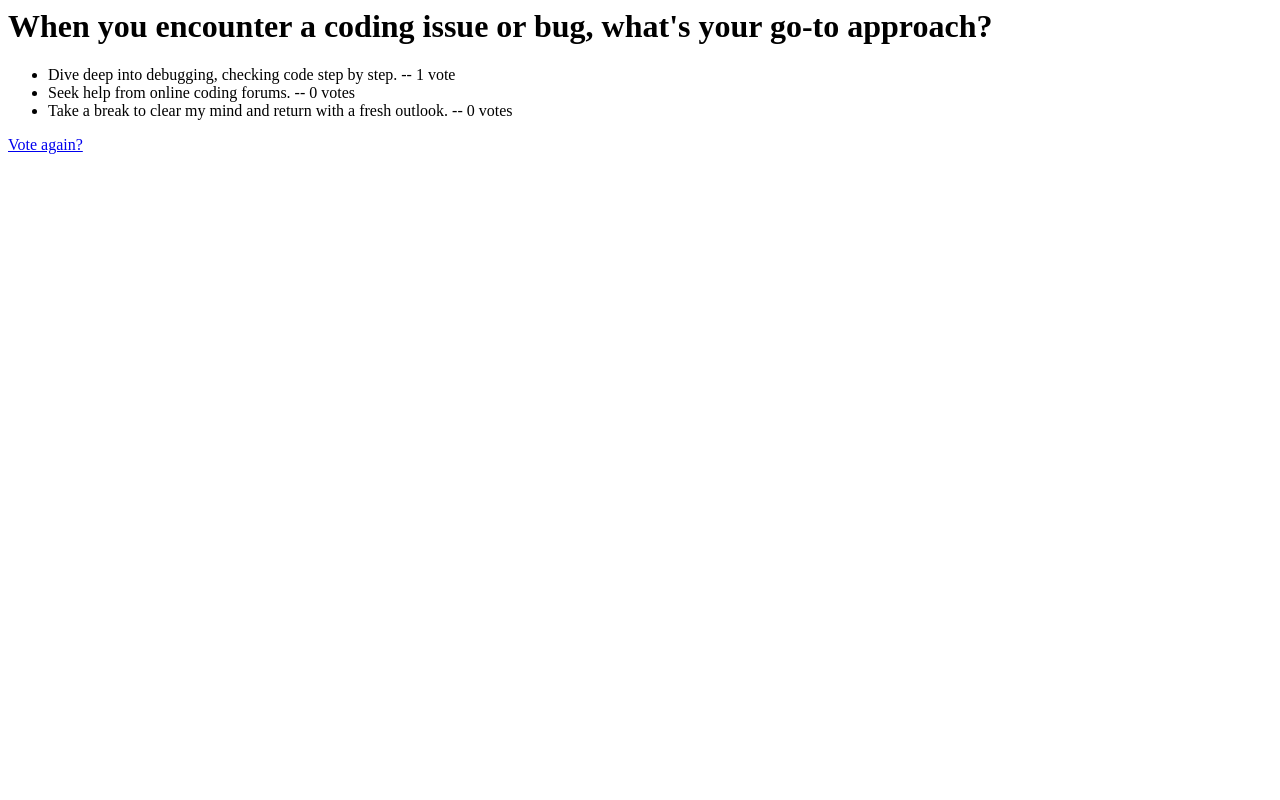
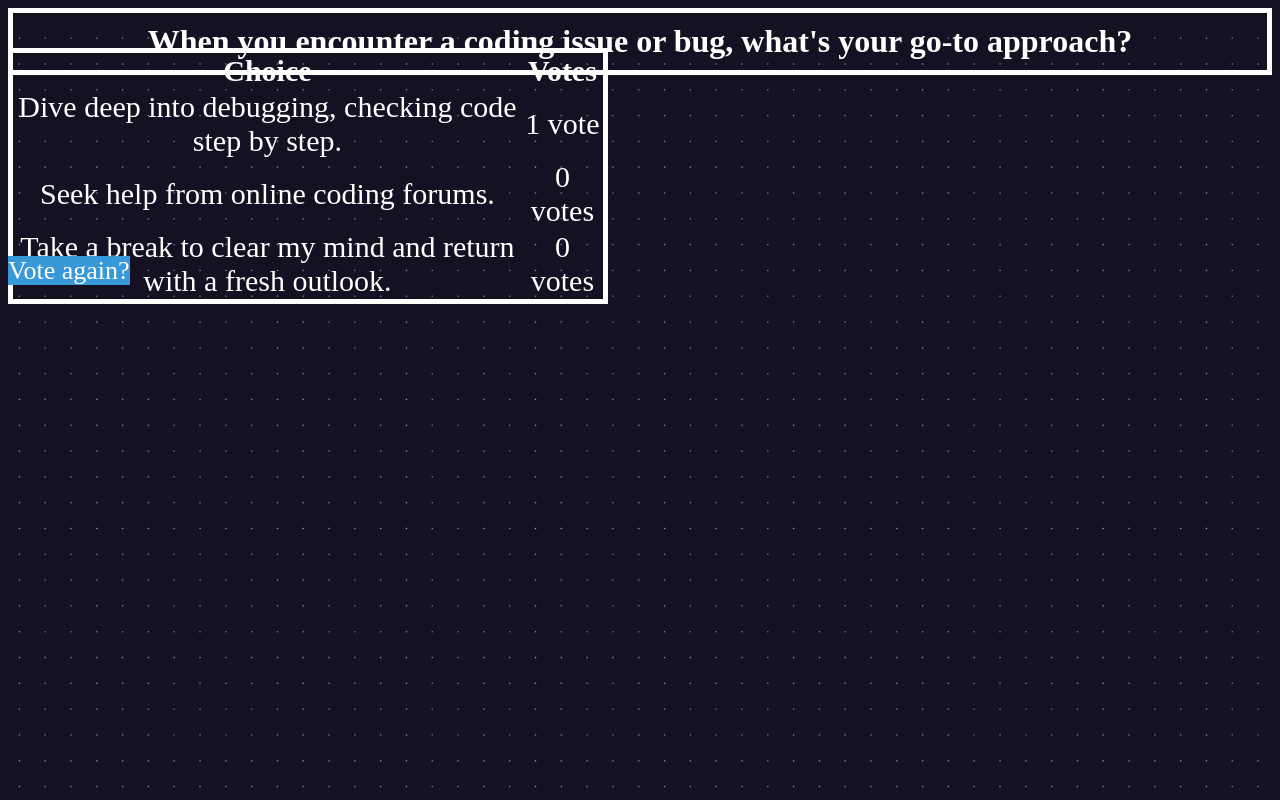
Before and after one commit to Qosanglesz/ku-polls, a Django app: page /polls/2/results/ in a window 1280 px wide. Run offline with Django 4.2, Linux system fonts and the light colour scheme; data comes from the database, SQL or seed files in the repository.

Commit message:
Html and Css for better appearance

```diff
--- a/polls/static/polls/style.css
+++ b/polls/static/polls/style.css
@@ -1,7 +1,97 @@
 li a {
-    color: green;
+    color: white;
+    font-size: 30px;
+    line-height: 36px;
 }
 
 body {
     background: white url("images/background.png") no-repeat;
+    background-size: cover;
 }
+
+ul {
+    color: white;
+    font-size: 30px;
+}
+
+.Topic {
+    font-size: 24px;
+    line-height: 26px;
+    color: greenyellow;
+    text-align: center;
+    border: 5px solid white;
+    padding: 10px;
+}
+
+.Detail{
+    color: white;
+    font-size: 24px;
+    line-height: 36px;
+}
+
+#question {
+    font-size: 18px;
+    border: 5px solid white;
+    padding: 10px;
+    text-align: center;
+}
+
+#vote_btn {
+    width: 120px;
+    height: 30px;
+    font-size: 18px;
+    background-color: white;
+    color: black;
+    border: none;
+    cursor: pointer;
+}
+
+#error_msg {
+    background-color: rgb(206, 78, 78);
+    color: white;
+    font-size: 30px;
+    padding: 10px;
+    margin-bottom: 10px;
+}
+
+#available_polls {
+    color: greenyellow;
+    font-size: 22px;
+}
+
+.questionResult {
+    border: 5px solid white;
+    padding: 10px;
+    text-align: center;
+
+}
+
+.table-container {
+    display: flex;
+    align-items: center;
+    height: 20vh;
+}
+
+table {
+    color: white;
+    font-size: 30px;
+    width: 100%;
+    max-width: 600px;
+    text-align: center;
+    border-collapse: collapse;
+    border: 5px solid white;
+}
+
+.center-link a {
+    color: white;
+    font-size: 26px;
+    text-decoration: none;
+    transition: color 0.3s;
+    background-color: rgb(57, 153, 216);
+}
+
+
+.center-link a:hover {
+    color: #00ff00;
+    text-decoration: underline;
+}
--- a/polls/templates/polls/index.html
+++ b/polls/templates/polls/index.html
@@ -1,5 +1,9 @@
 {% load static %}
 <link rel="stylesheet" href="{% static 'polls/style.css' %}">
+<div class="Topic">
+    <h1>-KU Polls-</h1>
+</div>
+<div id="available_polls"><h2>Available Polls</h2></div>
 {% if latest_question_list %}
     <ul>
     {% for question in latest_question_list %}
--- a/polls/templates/polls/results.html
+++ b/polls/templates/polls/results.html
@@ -1,9 +1,26 @@
-<h1>{{ question.question_text }}</h1>
-
-<ul>
-{% for choice in question.choice_set.all %}
-    <li>{{ choice.choice_text }} -- {{ choice.votes }} vote{{ choice.votes|pluralize }}</li>
-{% endfor %}
-</ul>
-
-<a href="{% url 'polls:detail' question.id %}">Vote again?</a>
+{% load static %}
+<link rel="stylesheet" href="{% static 'polls/style.css' %}">
+<h1 style="color: white;" class="questionResult">
+    {{ question.question_text }}
+</h1>
+<div class="table-container">
+<table>
+    <thead>
+        <tr>
+            <th>Choice</th>
+            <th>Votes</th>
+        </tr>
+    </thead>
+    <tbody>
+        {% for choice in question.choice_set.all %}
+            <tr>
+                <td>{{ choice.choice_text }}</td>
+                <td>{{ choice.votes }} vote{{ choice.votes|pluralize }}</td>
+            </tr>
+        {% endfor %}
+    </tbody>
+</table>
+</div>
+<div class="center-link">
+    <a href="{% url 'polls:detail' question.id %}">Vote again?</a>
+</div>
```
Also changed, not shown: polls/templates/polls/detail.html (+7 -3 lines), polls/static/polls/images/background.png.
